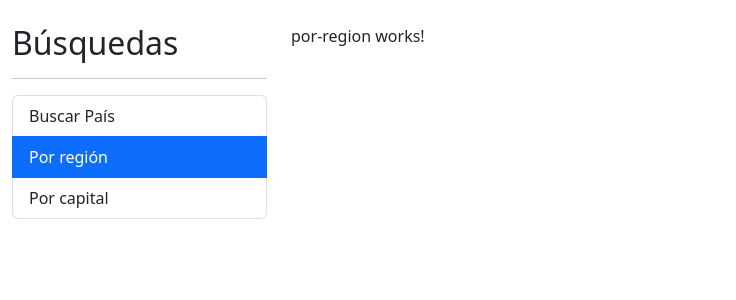
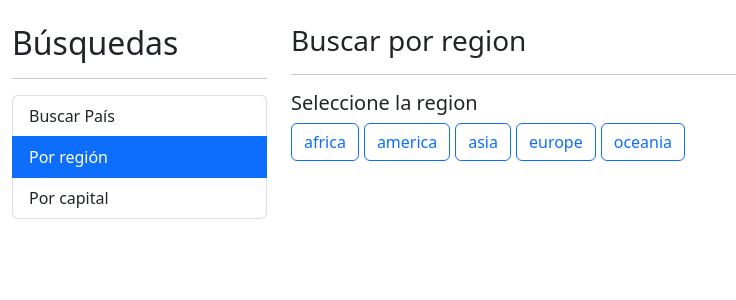
Before and after one commit to fio-azahuanche/Angular-PaisApp, an Angular app: page /region in a window 1280 px wide. Shown: the top 300 px of the page, without its empty margins (0-736 px from the left). Built offline with nearby package versions, Linux system fonts and the light colour scheme.

Commit message:
clases de CSS condicionales

```diff
--- a/src/app/pais/pages/por-region/por-region.component.html
+++ b/src/app/pais/pages/por-region/por-region.component.html
@@ -1 +1,17 @@
-<p>por-region works!</p>
+<h3>Buscar por region <small>{{regionActiva | titlecase}}</small></h3>
+<hr>
+
+<h5>Seleccione la region</h5>
+
+<!-- [class.btn-primary]="region === regionActiva" -->
+<!-- [ngClass]="{'btn-primary': regionActiva === region,'btn-outline-primary':regionActiva!==region}" -->
+<!-- [class]="(region === regionActiva) ? 'btn btn-primary' : 'btn btn-outline-primary'" -->
+
+<div class="row">
+  <div class="col">
+    <button [class]="getClaseCSS(region)" *ngFor="let region of regiones" (click)="activarRegion(region)">
+      {{ region }}
+    </button>
+  </div>
+
+</div>
--- a/src/app/pais/pages/por-region/por-region.component.ts
+++ b/src/app/pais/pages/por-region/por-region.component.ts
@@ -1,16 +1,26 @@
-import { Component, OnInit } from '@angular/core';
+import { Component } from '@angular/core';
 
 @Component({
   selector: 'app-por-region',
   templateUrl: './por-region.component.html',
-  styles: [
+  styles: [`
+  button{
+    margin-right: 5px;
+  }`
   ]
 })
-export class PorRegionComponent implements OnInit {
+export class PorRegionComponent {
+  regiones: string[] = ['africa', 'america', 'asia', 'europe', 'oceania'];
+  regionActiva: string = '';
 
   constructor() { }
 
-  ngOnInit(): void {
+  getClaseCSS( region: string ): string {
+    return (region === this.regionActiva) ? 'btn btn-primary' : 'btn btn-outline-primary';
+  }
+
+  activarRegion(region: string){
+      this.regionActiva =region;
   }
 
 }
```
